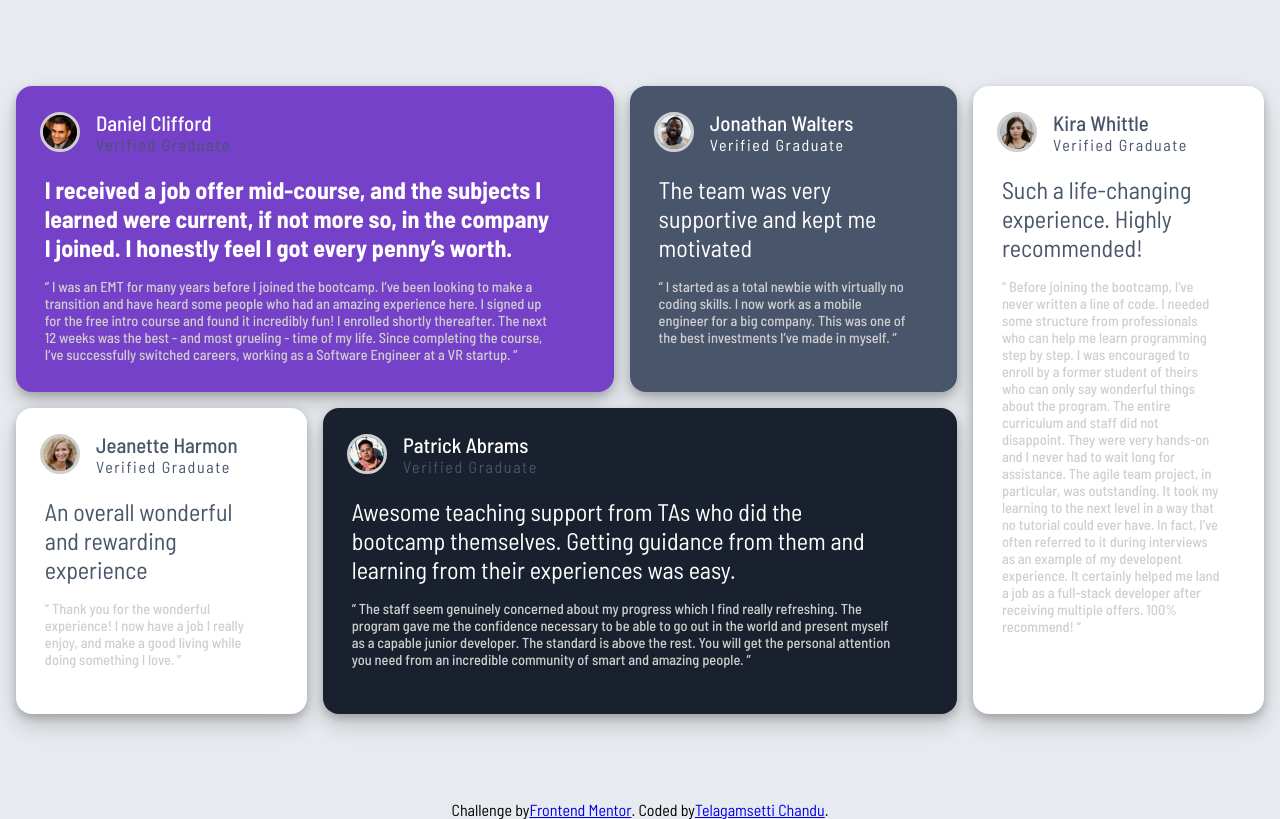
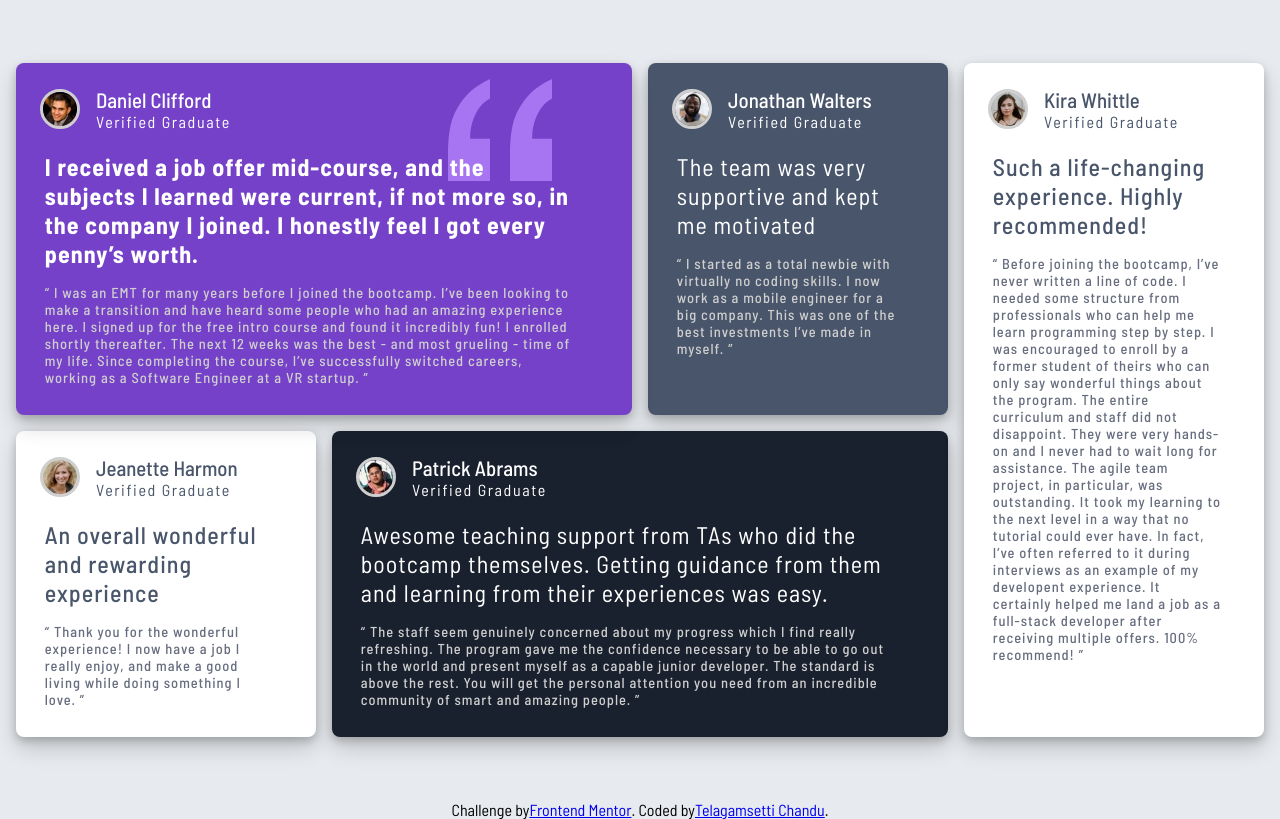
Before and after one commit to ChanduTelaga/testimonials-grid-section-main, a plain HTML site: page index.html in a window 1280 px wide. Drawn offline with Linux system fonts and the light colour scheme.

Commit message:
Made changes in index.html and style.css

```diff
--- a/index.html
+++ b/index.html
@@ -51,6 +51,9 @@
               life. Since completing the course, I’ve successfully switched
               careers, working as a Software Engineer at a VR startup. ”
             </p>
+          </div>
+          <div class="bg-pattern">
+            <img src="images/bg-pattern-quotation.svg" alt="bg pattern">
           </div>
         </div>
 
--- a/style.css
+++ b/style.css
@@ -55,7 +55,7 @@ main {
 .card {
   width: 90%;
   padding: 1.5rem;
-  border-radius: 1rem;
+  border-radius: 0.5rem;
   /* border: 1px solid black; */
   transform: translate(-50% 50%);
   box-shadow: 0 4px 8px rgba(0, 0, 0, 0.2), 0 10px 22px rgba(0, 0, 0, 0.09),
@@ -65,6 +65,13 @@ main {
   display: flex;
   flex-direction: column;
   gap: 1rem;
+}
+
+.bg-pattern {
+  position: absolute;
+  top: 1rem;
+  right: 5rem;
+  z-index: -4;
 }
 
 .profile {
@@ -95,12 +102,14 @@ main {
   font-size: 1rem;
   letter-spacing: 0.1rem;
   color: var(--grey-500);
+  color: currentColor;
   font-weight: 400;
 }
 
 .text {
   width: 95%;
   padding: 0.3rem;
+  letter-spacing: 1px;
   /* color: var(--white); */
 
   display: flex;
@@ -122,7 +131,9 @@ main {
 }
 
 .t1 {
+  position: relative;
   background-color: var(--purple-500);
+  z-index: 1;
 }
 
 .t2 {
@@ -138,6 +149,15 @@ main {
   background-color: var(--white);
 }
 
+.t3 .text p:nth-of-type(1) {
+  color: var(--grey-500);
+  font-weight: 500;
+}
+
+.t3 .text p:nth-of-type(2) {
+  color: var(--grey-400);
+}
+
 .t3 .profile-text {
   color: var(--grey-500);
 }
@@ -146,9 +166,23 @@ main {
   background-color: var(--dark-blue);
 }
 
+.t4 .profile-text {
+  color: var(--white);
+}
+
 .t5 {
   background-color: var(--white);
   color: var(--grey-500);
+}
+
+.t5 .text p:nth-of-type(1) {
+  color: var(--grey-500);
+  font-weight: 500;
+}
+
+.t5 .text p:nth-of-type(2) {
+  color: var(--grey-400);
+
 }
 
 .attribution {
@@ -160,7 +194,7 @@ main {
   align-items: center;
 }
 
-@media screen and (min-width: 27rem) {
+@media screen and (min-width: 48rem) {
   .card {
     width: 100%;
     transform: none;
@@ -171,8 +205,8 @@ main {
 
     display: grid;
     place-items: stretch;
-    grid-template-columns: 0.8fr 0.8fr 0.9fr 0.8fr;
-    grid-template-rows: repeat(2, 1fr);
+    grid-template-columns: 1fr 1fr 1fr 1fr;
+    grid-template-rows: auto auto;
     gap: 1rem;
   }
 
```
